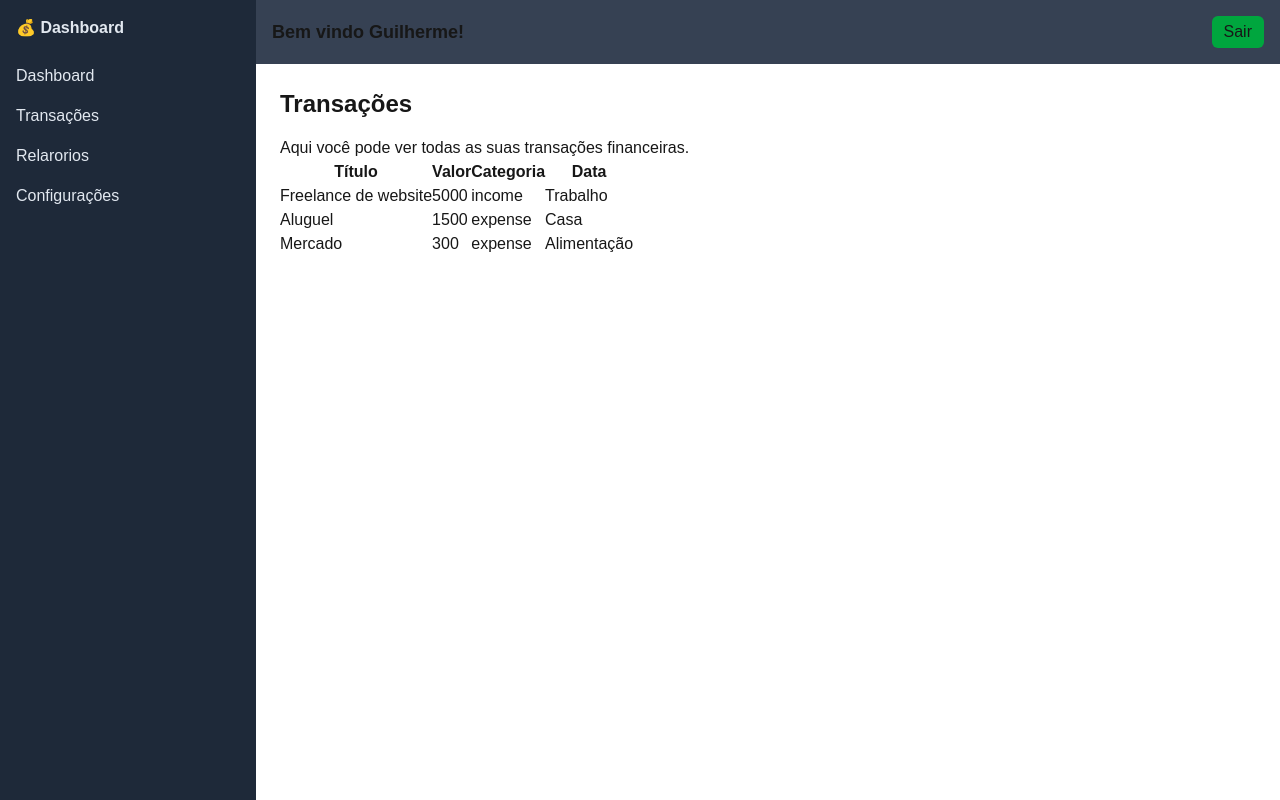
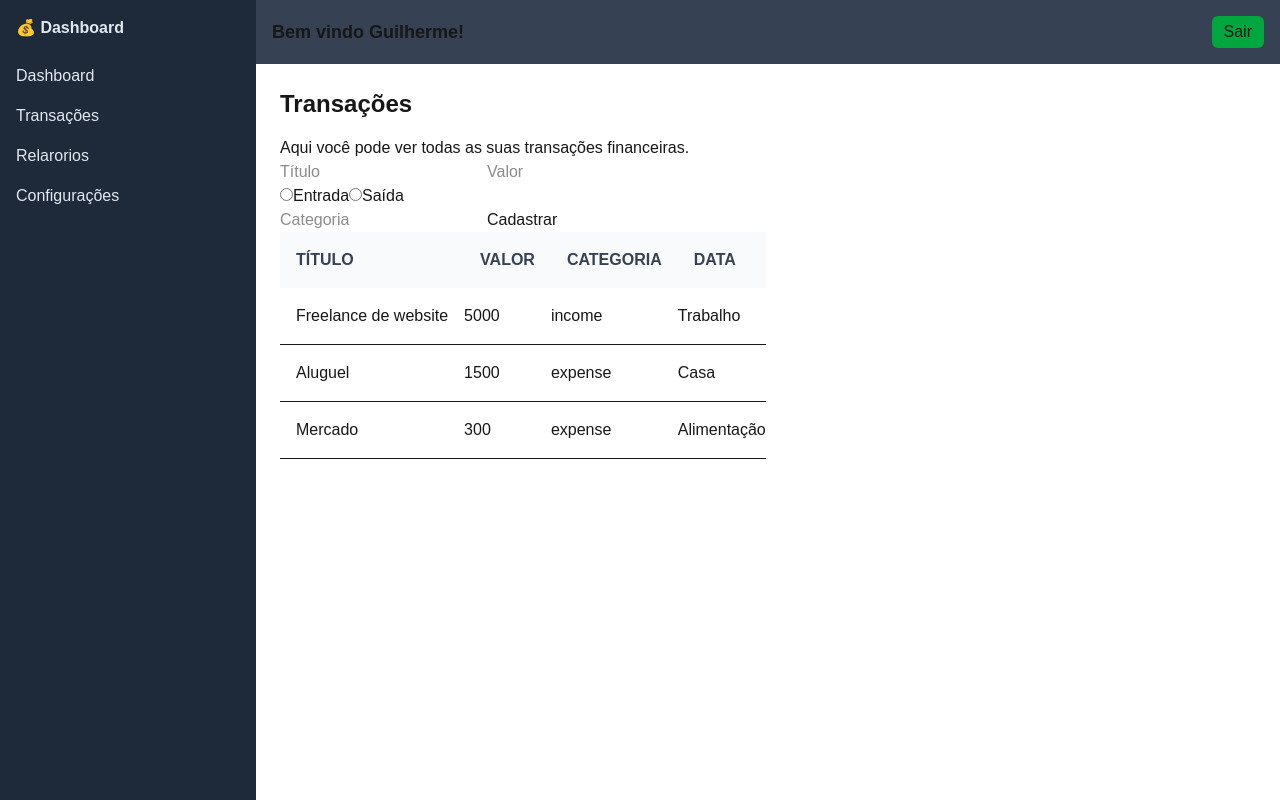
Before and after one commit to Guilherm001/finances, a Next.js app: page /transactions in a window 1280 px wide. Built offline with nearby package versions, Linux system fonts and the light colour scheme.

Commit message:
atualizando aba de transaçoes

```diff
--- a/src/app/transactions/page.tsx
+++ b/src/app/transactions/page.tsx
@@ -2,11 +2,13 @@
 import Transacao from '@/components/transations';
 
 export default function Transactions() {
+
     return (
         <div>
             <h1 className="text-2xl font-bold mb-4">Transações</h1>
             <p>Aqui você pode ver todas as suas transações financeiras.</p>
             <Transacao />
+
         </div>
     );
 }
--- a/src/components/transations/index.tsx
+++ b/src/components/transations/index.tsx
@@ -35,20 +35,39 @@ const Lista = ()=>{
 
 
     return (
+
+        <div>
+            <div>
+
+            </div>
+            <div>
+                <form action="">
+                    <input type="text" placeholder="Título" />
+                    <input type="number" placeholder="Valor" />
+                    <div>
+                        <input type="radio" id="income" name="type" value="income" />
+                        <label htmlFor="income">Entrada</label>
+                        <input type="radio" id="expense" name="type" value="expense" />
+                        <label htmlFor="expense">Saída</label>
+                    </div>
+                    <input type="text" placeholder="Categoria" />
+                    <button type="submit">Cadastrar</button>
+                </form>
+            </div>
             <div>
                 <table>
                     <thead>
-                    <tr>
-                        <th>Título</th>
-                        <th>Valor</th>
-                        <th>Categoria</th>
-                        <th>Data</th>
+                        <tr className="text-left text-gray-700 uppercase bg-gray-50 dark:bg-gray-700 dark:text-gray-400">
+                            <th className="p-4">Título</th>
+                            <th className="p-4">Valor</th>
+                            <th className="p-4">Categoria</th>
+                            <th className="p-4">Data</th>
                         </tr>
                     </thead>
                     <tbody>
                         {simulacaoTransacoes.map(transacao => (
-                        <tr key={transacao.id}>
-                            <td>{transacao.title}</td>
+                            <tr key={transacao.id} className="bg-white border-b dark:bg-gray-800 dark:border-gray-700 ">
+                                <td className="p-4">{transacao.title}</td>
                                 <td>{transacao.amount}</td>
                                 <td>{transacao.type}</td>
                                 <td>{transacao.category}</td>
@@ -57,6 +76,7 @@ const Lista = ()=>{
                     </tbody>
                 </table>
             </div>
+        </div>
     )
 }
 
```
Also changed, not shown: src/components/transations/modal/index.tsx (added). Lines whose indentation alone changed are shown as unchanged.
